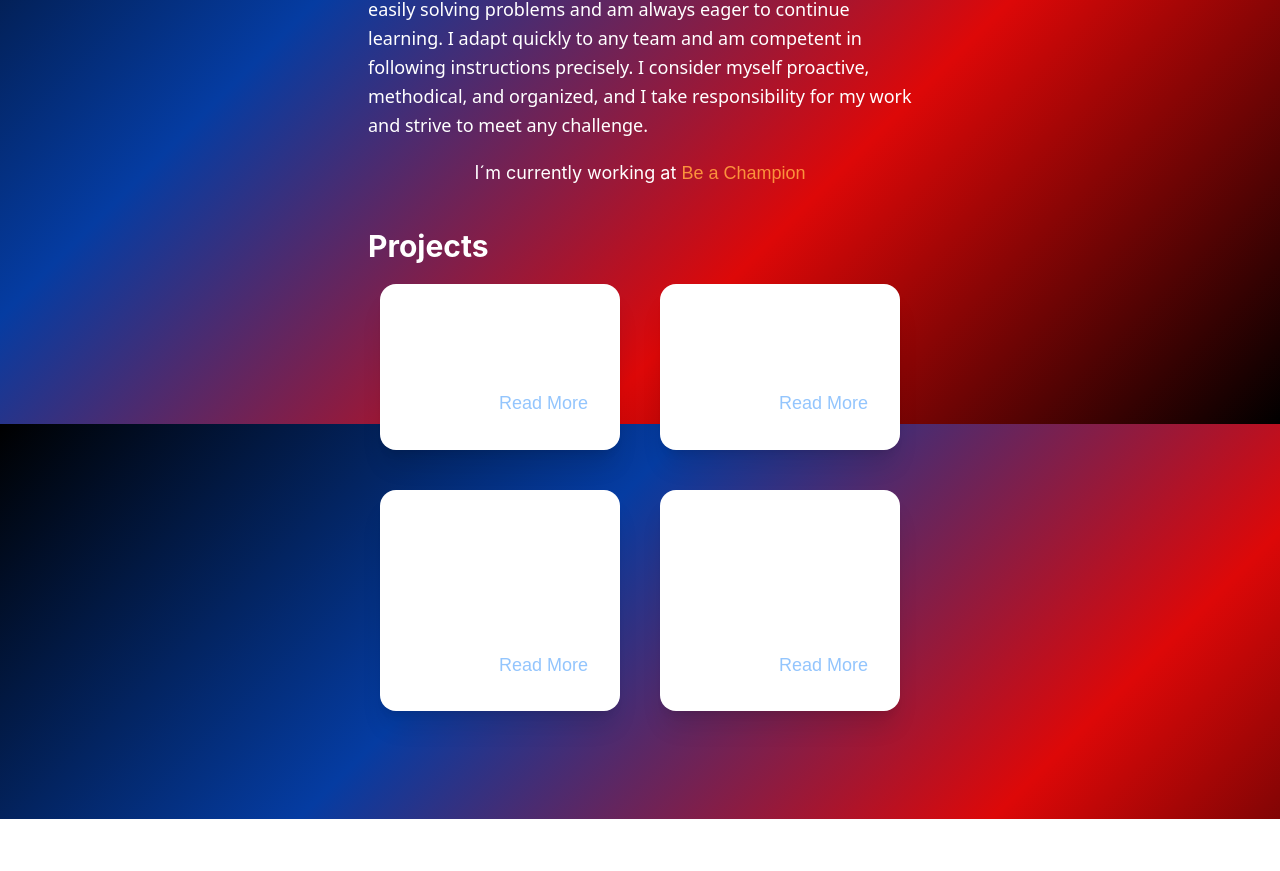
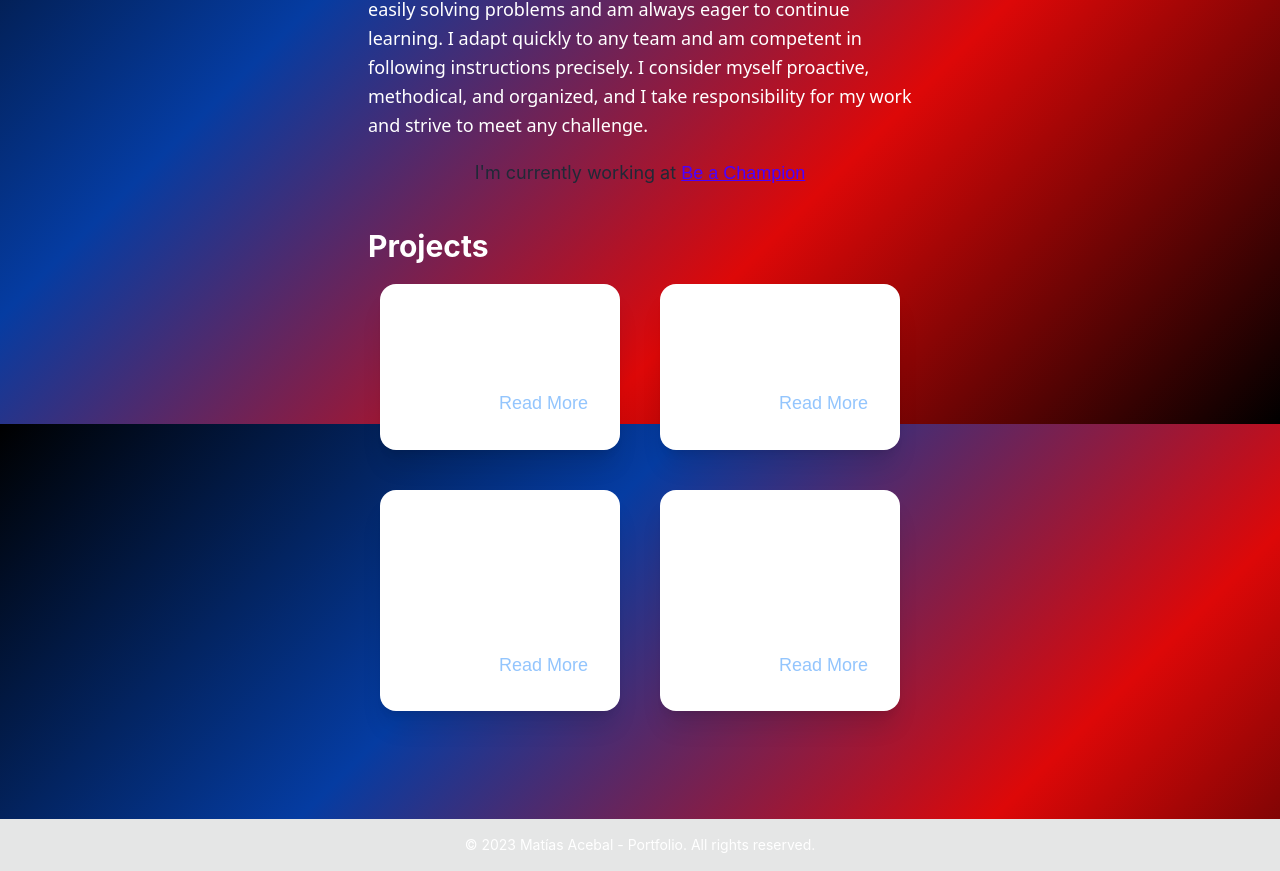
Before and after one commit to dest92/personalBlog, a Next.js app: page / in a window 1280 px wide. Shown: the part 376-1247 px from the top of the page. Before the commit the page ends 1195 px from the top, so only its background shows below. Built offline with nearby package versions, Linux system fonts and the light colour scheme.

Commit message:
add footer

```diff
--- a/components/layout.js
+++ b/components/layout.js
@@ -3,16 +3,23 @@ import Image from "next/image";
 import styles from "./layout.module.css";
 import utilStyles from "../styles/utils.module.css";
 import Link from "next/link";
+import { FontAwesomeIcon } from "@fortawesome/react-fontawesome";
+import { faGithub, faLinkedin } from "@fortawesome/free-brands-svg-icons";
 
 const name = "Matías Acebal";
 export const siteTitle = "Matías Acebal - Portfolio";
 
 export default function Layout({ children, home }) {
   return (
-    <div className={styles.container}>
+    <>
       <Head>
         <link rel="icon" href="/favicon.ico" />
+        {/* Asegúrate de incluir los estilos de DaisyUI aquí */}
       </Head>
+
+      {/* Header usando DaisyUI */}
+
+      <div className={styles.container}>
         <header className={styles.header}>
           {home ? (
             <>
@@ -22,7 +29,7 @@ export default function Layout({ children, home }) {
                 className={utilStyles.borderCircle}
                 height={144}
                 width={144}
-              alt="me"
+                alt={name}
               />
               <h1 className="text-3xl font-bold pt-2 pb-5">{name}</h1>
             </>
@@ -35,12 +42,14 @@ export default function Layout({ children, home }) {
                   className={utilStyles.borderCircle}
                   height={108}
                   width={108}
-                alt=""
+                  alt={name}
                 />
               </Link>
               <h2 className={utilStyles.headingLg}>
-              <Link href="/" className="text-3xl font-semibold pt-2 pb-5 text-white">
+                <Link href="/">
+                  <a className="text-3xl font-semibold pt-2 pb-5 text-white">
                     {name}
+                  </a>
                 </Link>
               </h2>
             </>
@@ -49,9 +58,20 @@ export default function Layout({ children, home }) {
         <main>{children}</main>
         {!home && (
           <div className="pt-5">
-          <Link href="/">← Back to home</Link>
+            <Link href="/">
+              <a>← Back to home</a>
+            </Link>
           </div>
         )}
       </div>
+
+      <footer className="footer footer-center p-4 bg-base-300 text-base-content">
+        <div>
+          <p className="text-sm">
+            &copy; {new Date().getFullYear()} {siteTitle}. All rights reserved.
+          </p>
+        </div>
+      </footer>
+    </>
   );
 }
--- a/pages/index.js
+++ b/pages/index.js
@@ -46,16 +46,21 @@ export default function Home({ allPostsData }) {
           precisely. I consider myself proactive, methodical, and organized, and
           I take responsibility for my work and strive to meet any challenge.
         </p>
-        <p className="text-center pt-5 pb-10">
-          I´m currently working at{" "}
-          <Link
-            target="_blank"
-            href="https://beachampion.gg"
-            className="text-orange-400"
+        <div className="text-center pt-5 pb-10">
+          I'm currently working at{" "}
+          <div
+            className="tooltip tooltip-bottom"
+            data-tip="as a full stack developer"
           >
-            Be a Champion
-          </Link>
-        </p>
+            <Link
+              target="_blank"
+              href="https://beachampion.gg"
+              className="link link-primary"
+            >
+              Be a Champion
+            </Link>
+          </div>
+        </div>
       </section>
       <section>
         <h2 className="font-bold text-3xl pb-2">Projects</h2>
--- a/styles/global.css
+++ b/styles/global.css
@@ -1,13 +1,12 @@
 @tailwind base;
 @tailwind components;
 @tailwind utilities;
-
 
 html {
   /* background: linear-gradient(to bottom right, #000000, #dd0808);
   /* animation: gradientAnimation 10s ease-in-out infinite; */
   /* background: linear-gradient(-45deg, #ee7752, #e73c7e, #23a6d5, #23d5ab); */
-  background: linear-gradient(-45deg, #000000, #dd0808,#053ca2,#000000);
+  background: linear-gradient(-45deg, #000000, #dd0808, #053ca2, #000000);
   background-size: 400% 400%;
   /* animation: gradientAnimation 20s ease-in-out infinite; */
   animation: gradient 60s ease infinite;
@@ -85,7 +84,6 @@ img {
   }
 }
 
-
 @media (max-width: 768px) {
   html {
     height: 100%;
```
Lines whose indentation alone changed are shown as unchanged.
